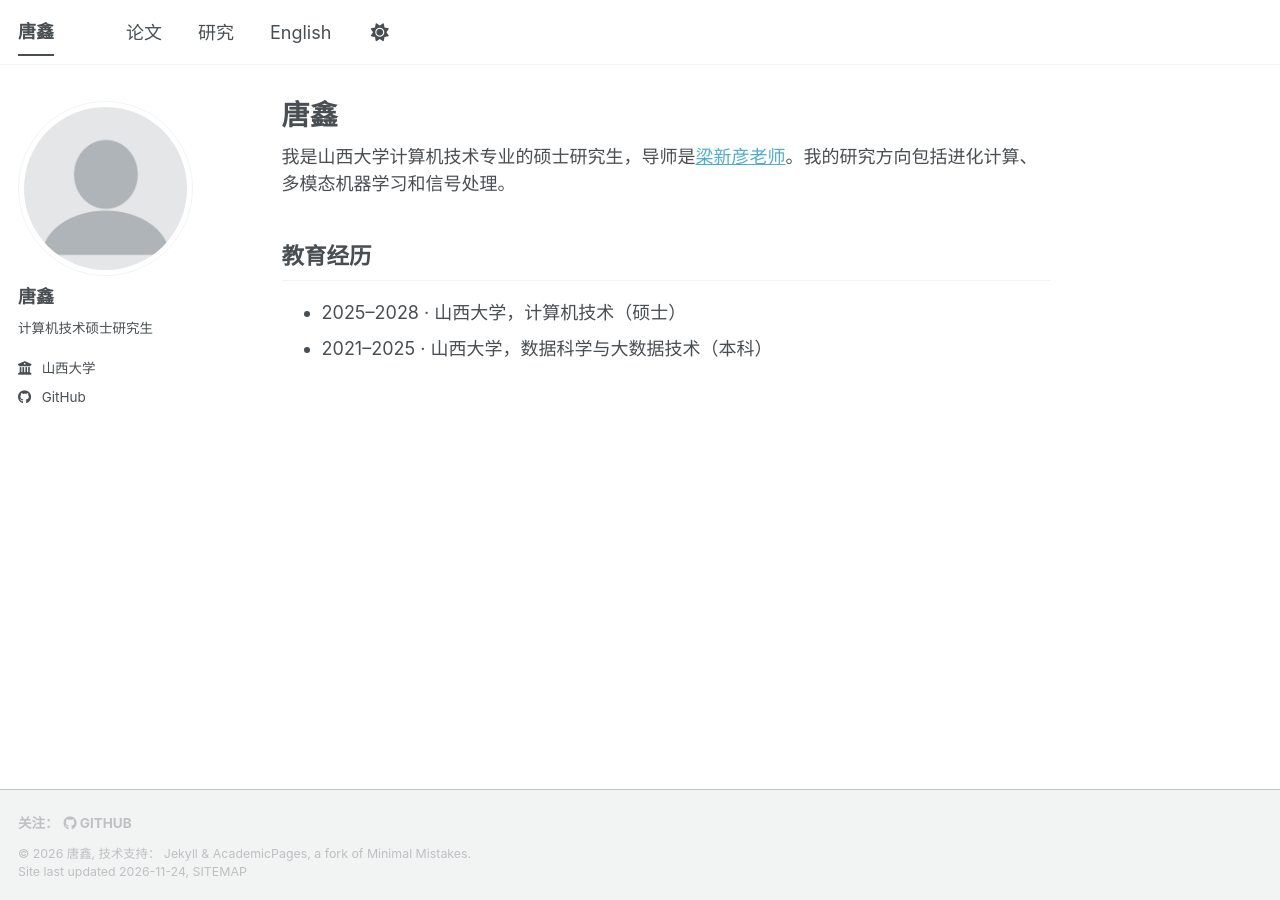
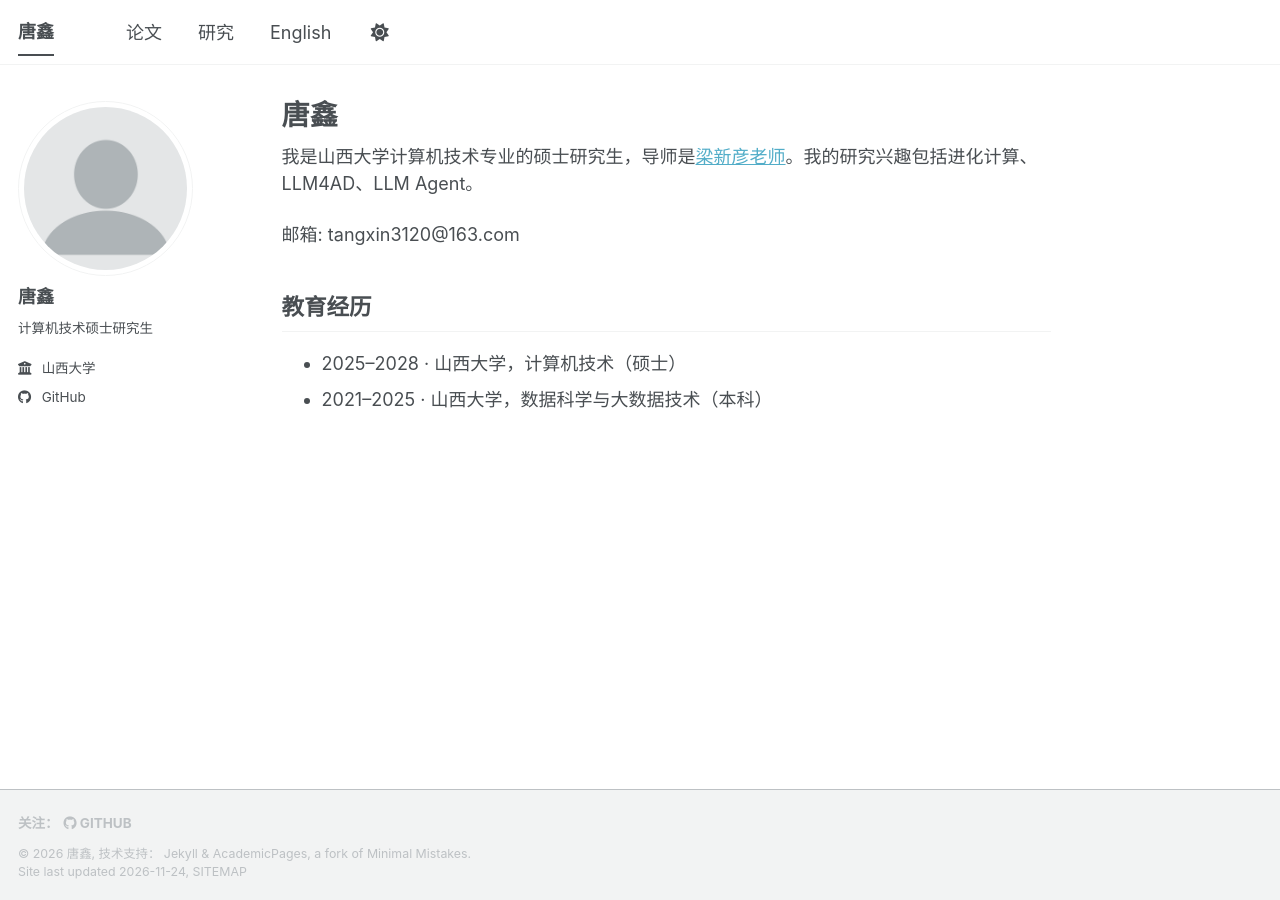
Before and after one commit to TangXin03/xintang03.github.io, a Jekyll site: the page built from _pages/about.md, in a window 1280 px wide. Built offline with Jekyll 4.4.1, drawn with Linux system fonts in a browser that asks for light colours; a style sheet for code colours, icons or effects is not loaded.

Commit message:
Update about.md

```diff
--- a/_pages/about.md
+++ b/_pages/about.md
@@ -7,7 +7,9 @@ redirect_from:
   - /about.html
 ---
 
-我是山西大学计算机技术专业的硕士研究生，导师是[梁新彦老师](https://xinyanliang.github.io/)。我的研究方向包括进化计算、多模态机器学习和信号处理。
+我是山西大学计算机技术专业的硕士研究生，导师是[梁新彦老师](https://xinyanliang.github.io/)。我的研究兴趣包括进化计算、LLM4AD、LLM Agent。
+
+邮箱: tangxin3120@163.com
 
 ## 教育经历
 
```
